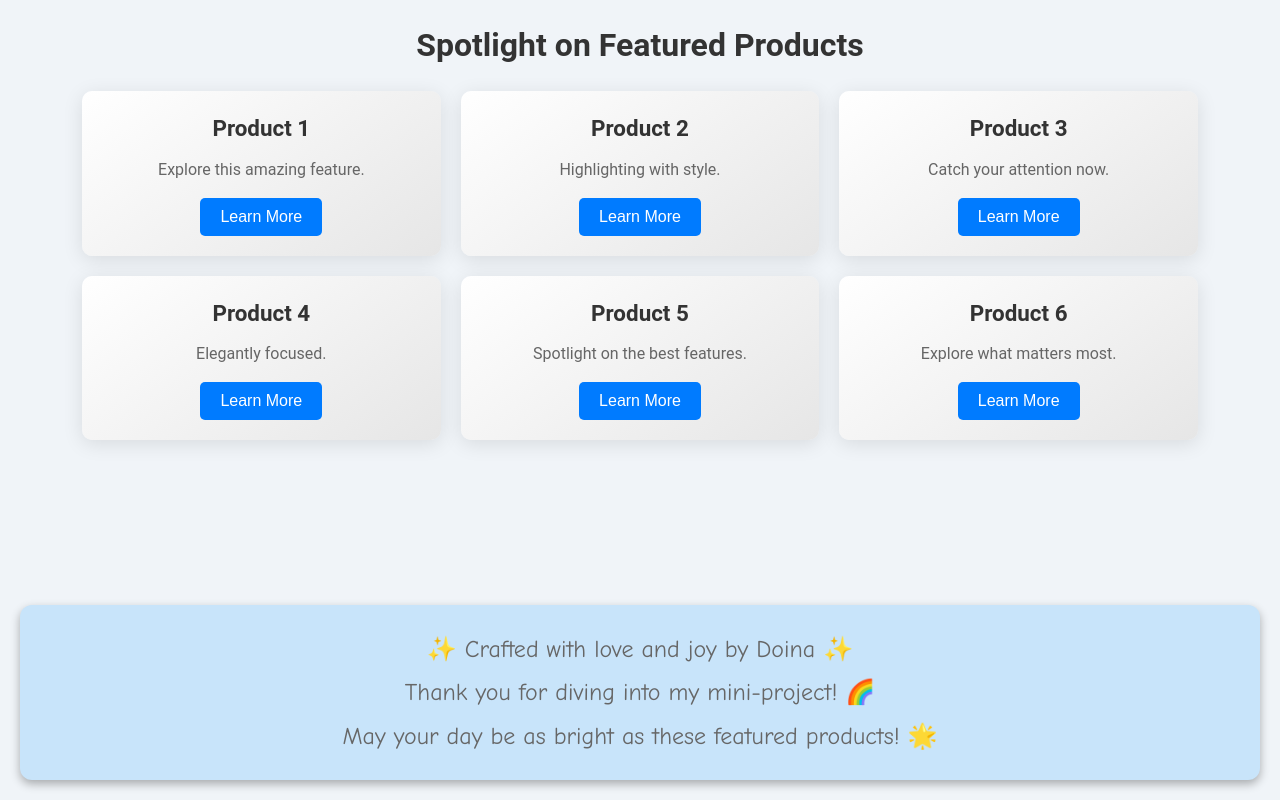
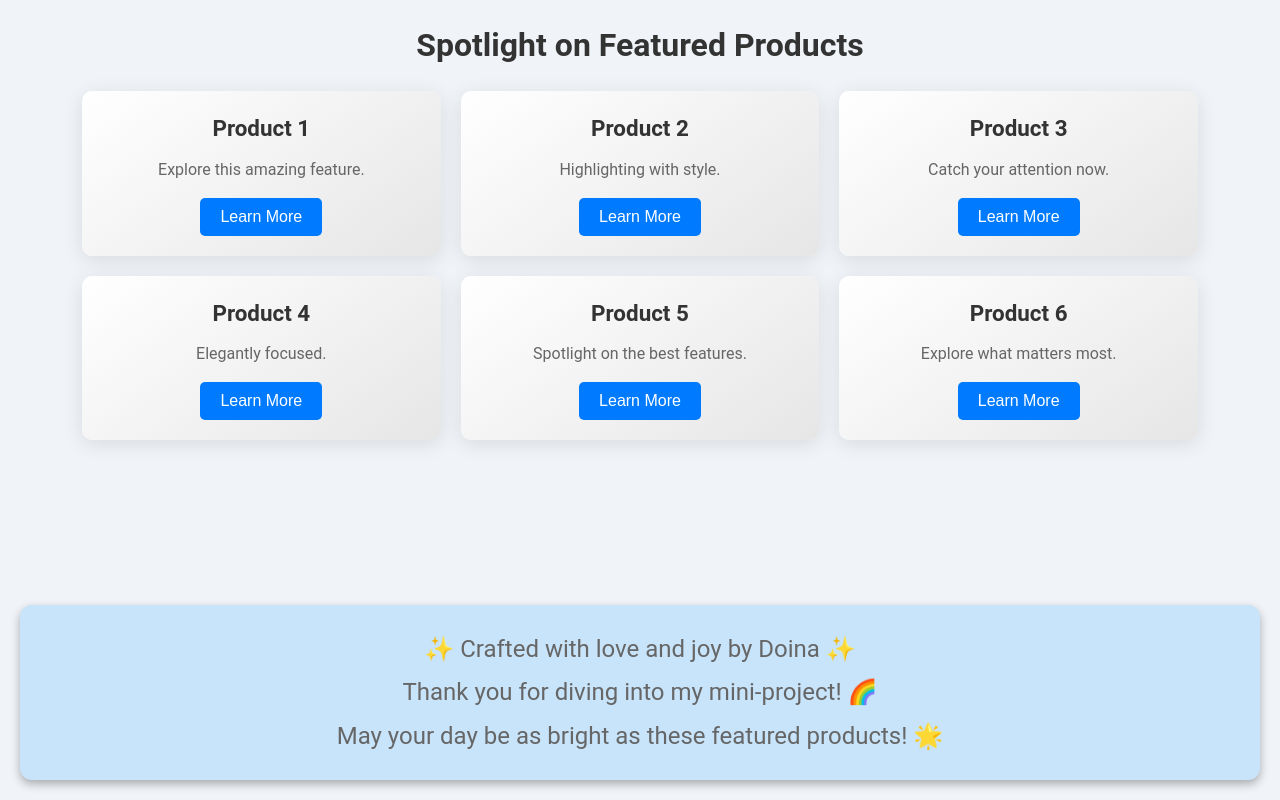
Before and after one commit to Doileo/spotlight-effect, a plain HTML site: page index.html in a window 1280 px wide. Drawn offline with Linux system fonts and the light colour scheme.

Commit message:
Update footer text: adjusted font size and apply new font-family for consistency

```diff
--- a/styles.css
+++ b/styles.css
@@ -143,8 +143,7 @@ button:focus {
 
 .footer-message {
   margin: 5px 0;
-  font-size: 1.1rem;
-  font-family: "Comic Sans MS", cursive;
+  font-size: 1rem;
   opacity: 0;
   transform: translateY(20px);
   animation: slideIn 0.5s forwards;
```
